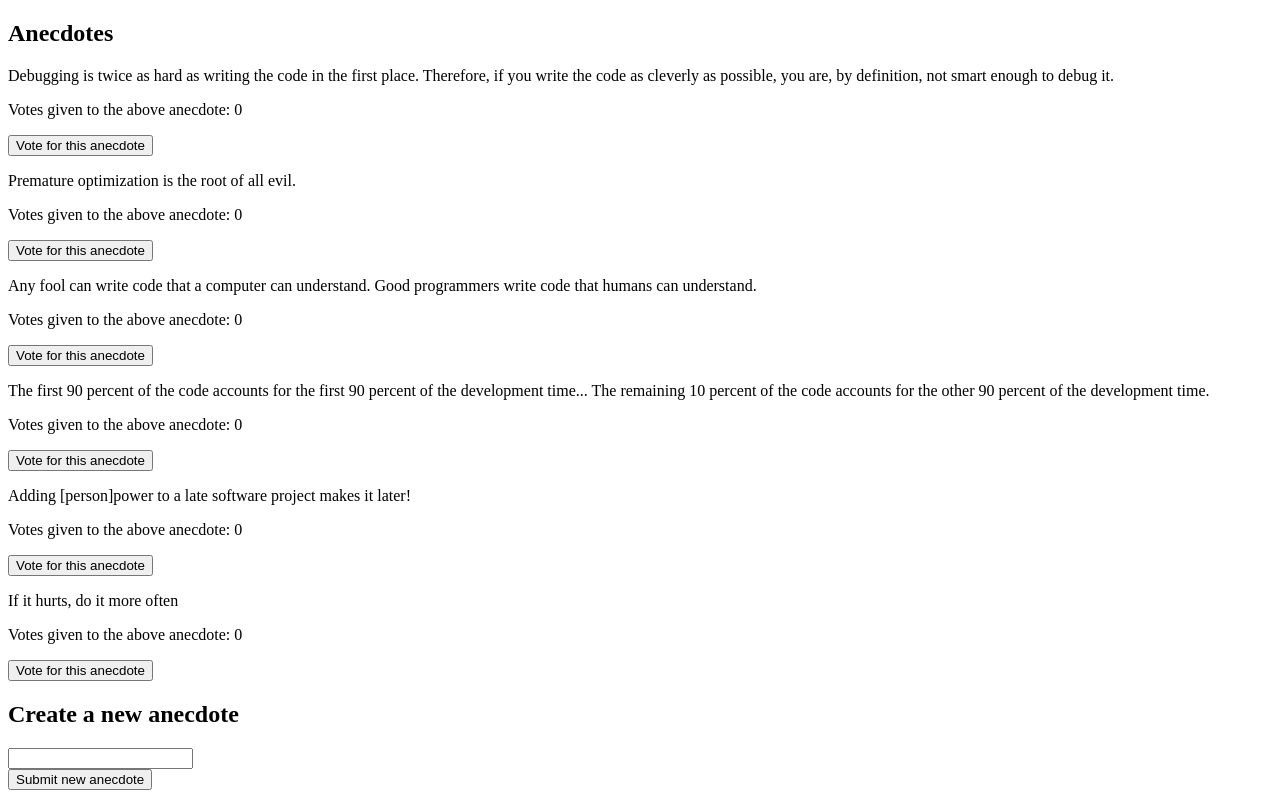
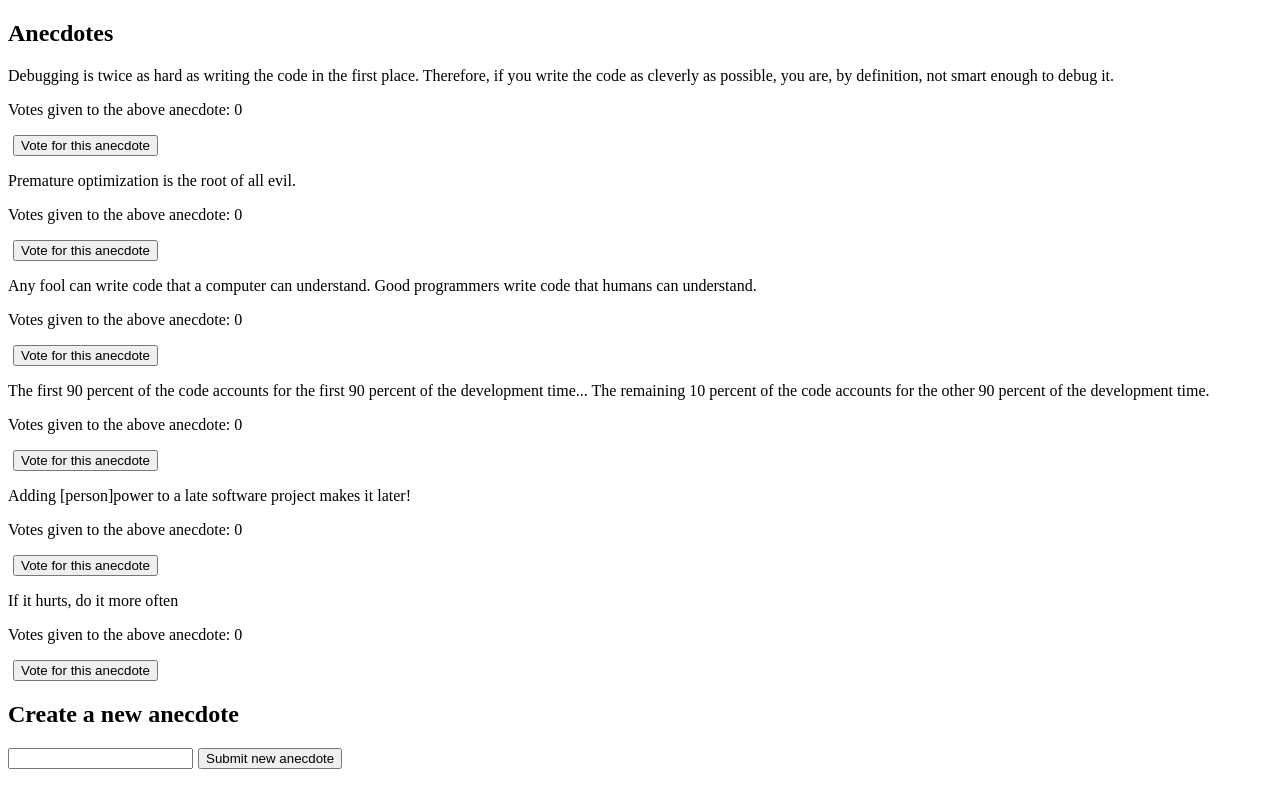
Before and after one commit to banaanihillo/exercise6-redux, a React (Create React App) app: page / in a window 1280 px wide. Built offline with nearby package versions, Linux system fonts and the light colour scheme.

Commit message:
Commited exercise6-7 (Anecdotes redux)
Separated creation of anecdotes into a new component

```diff
--- a/src/App.js
+++ b/src/App.js
@@ -1,6 +1,7 @@
 import React from "react"
 import {useSelector, useDispatch} from "react-redux"
-import {addAnecdote, addVote} from "./reducers/anecdoteReducer"
+import {addVote} from "./reducers/anecdoteReducer"
+import AnecdoteForm from "./components/AnecdoteForm"
 
 const App = () => {
     const anecdotes = useSelector(state =>
@@ -15,12 +16,7 @@ const App = () => {
         console.log(`Successfully voted for "${anecdote.content}".`)
     }
 
-    const createAnecdote = (event) => {
-        event.preventDefault()
-        dispatch(addAnecdote(event.target.newAnecdote.value))
-        console.log(`Successfully added "${event.target.newAnecdote.value}".`)
-        event.target.newAnecdote.value = ""
-    }
+
 
     return (
         <div>
@@ -35,12 +31,7 @@ const App = () => {
                 </div>
             )}
             <h2> Create a new anecdote </h2>
-            <form onSubmit = {createAnecdote}>
-                <div>
-                    <input name = "newAnecdote"/>
-                </div>
-                <button type = "submit"> Submit new anecdote </button>
-            </form>
+            <AnecdoteForm />
         </div>
     )
 }
--- /dev/null
+++ b/src/components/AnecdoteForm.js
@@ -0,0 +1,22 @@
+import React from "react"
+import {useDispatch} from "react-redux"
+import {addAnecdote} from "../reducers/anecdoteReducer"
+
+const AnecdoteForm = () => {
+    const dispatch = useDispatch()
+    const createAnecdote = (event) => {
+        event.preventDefault()
+        dispatch(addAnecdote(event.target.newAnecdote.value))
+        console.log(`Successfully added "${event.target.newAnecdote.value}".`)
+        event.target.newAnecdote.value = ""
+    }
+
+    return (
+        <form onSubmit = {createAnecdote}>
+            <input name = "newAnecdote" />
+            <button type = "submit"> Submit new anecdote </button>
+        </form>
+    )
+}
+
+export default AnecdoteForm
--- a/src/index.js
+++ b/src/index.js
@@ -4,6 +4,7 @@ import {createStore} from "redux"
 import {Provider} from "react-redux"
 import App from "./App"
 import anecdoteReducer from "./reducers/anecdoteReducer"
+require("./styles.css")
 
 const store = createStore(anecdoteReducer)
 
--- /dev/null
+++ b/src/styles.css
@@ -0,0 +1,3 @@
+button {
+    margin-left: 5px
+}
```
